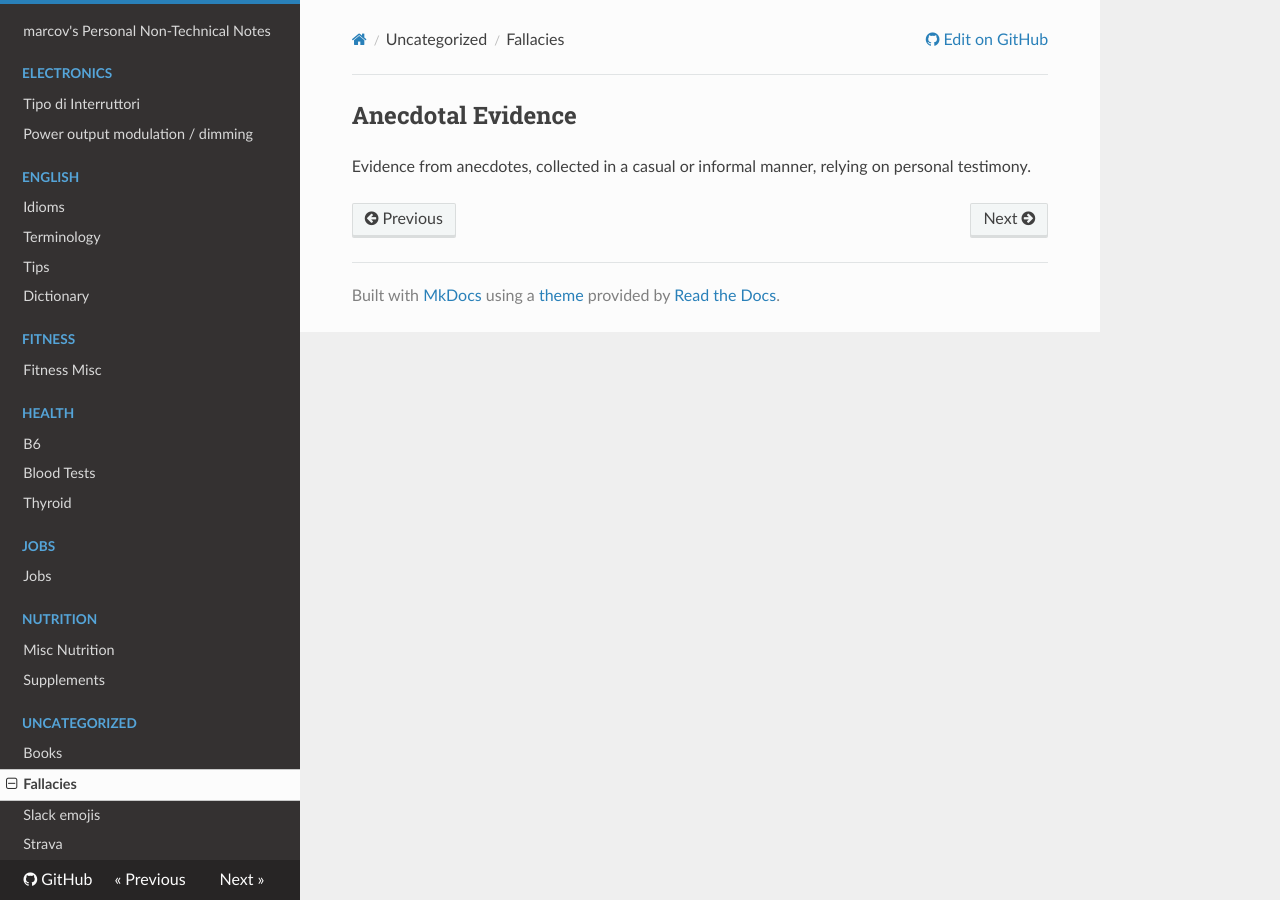
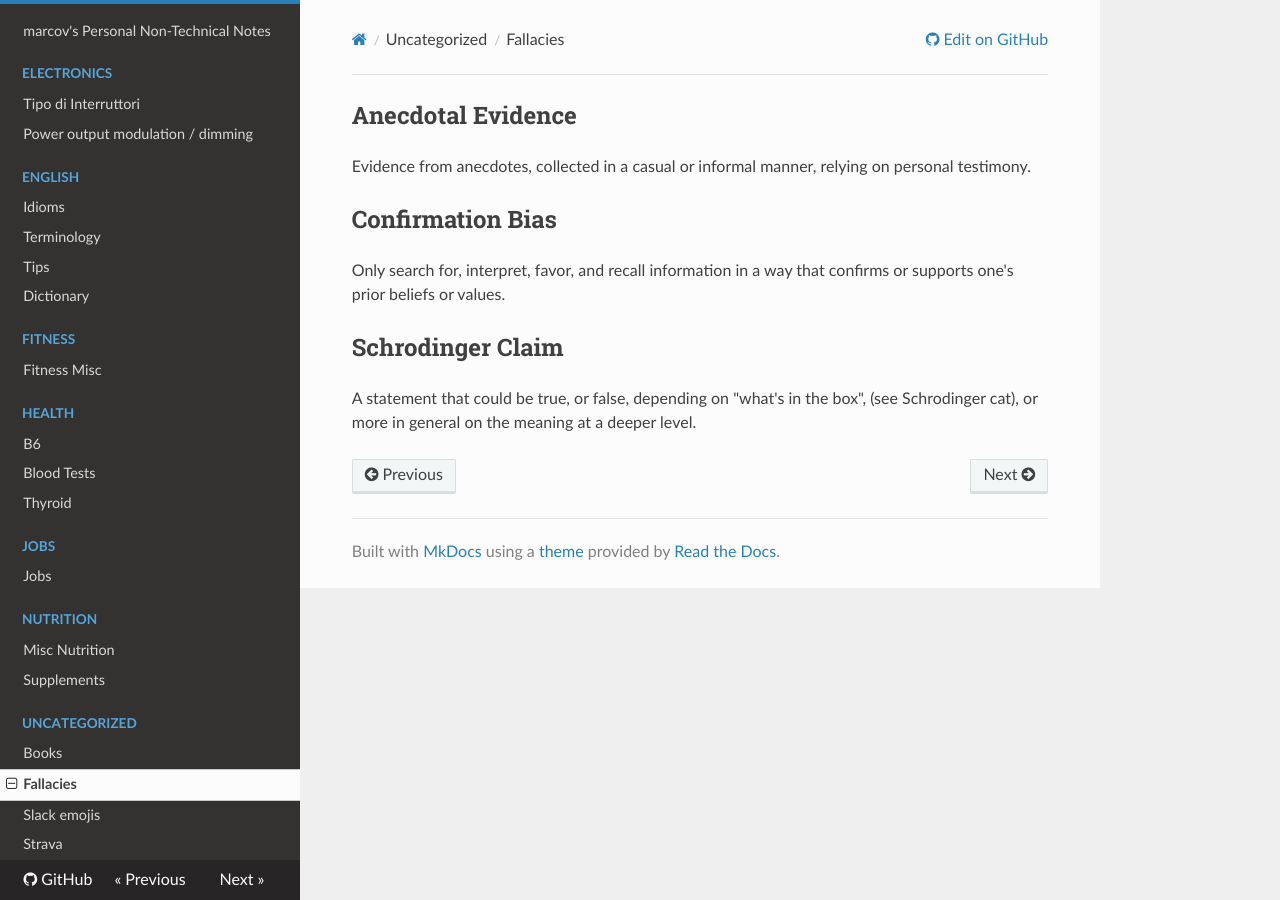
Before and after one commit to marcov/non-tech-notes, an MkDocs documentation site: the page built from docs/Uncategorized/fallacies.md, in a window 1280 px wide. Built offline with MkDocs 1.6.1, drawn with Linux system fonts in a browser that asks for light colours; nearby versions of some CDN libraries.

Commit message:
add fallacies

```diff
--- a/docs/Uncategorized/fallacies.md
+++ b/docs/Uncategorized/fallacies.md
@@ -1,3 +1,11 @@
 ## Anecdotal Evidence
 Evidence from anecdotes, collected in a casual or informal manner, relying on
 personal testimony.
+
+## Confirmation Bias
+Only search for, interpret, favor, and recall information in a way that confirms
+or supports one's prior beliefs or values.
+
+## Schrodinger Claim
+A statement that could be true, or false, depending on "what's in the box",
+(see Schrodinger cat), or more in general on the meaning at a deeper level.
```
